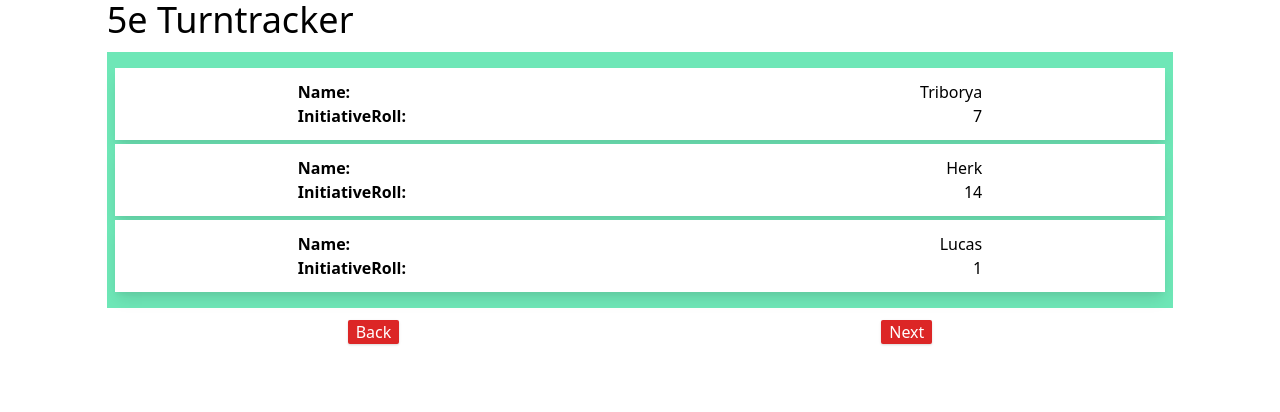
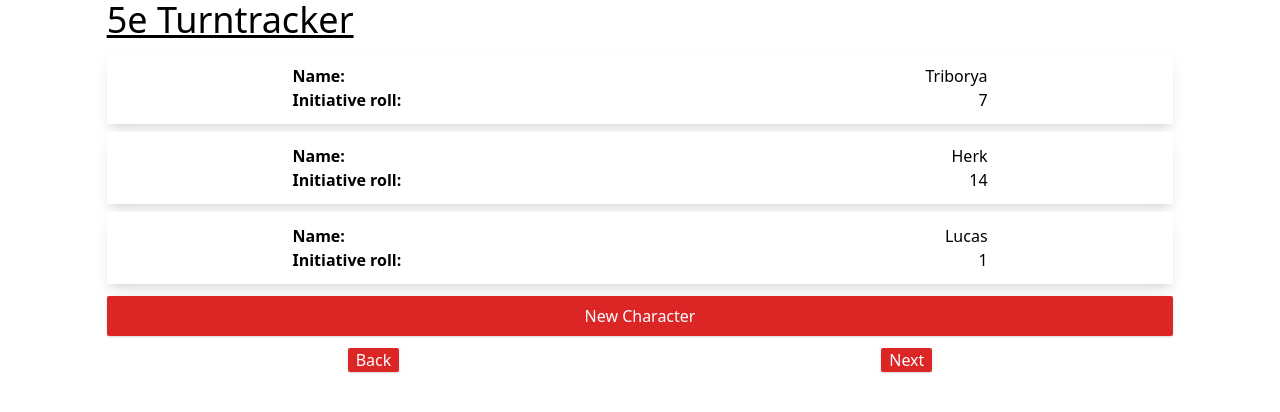
Before and after one commit to MauriceFreund/5e-turntracker, a React (Vite) app: page / in a window 1280 px wide. Shown: the top 412 px of the page. Built offline with nearby package versions, Linux system fonts and the light colour scheme.

Commit message:
Added Button to add new characters to the list

```diff
--- a/src/components/CharacterCardComponent.tsx
+++ b/src/components/CharacterCardComponent.tsx
@@ -18,8 +18,8 @@ export default function CharacterCardComponent(props: CharacterCardComponentProp
           <span>{character.name}</span>
         </div>
         <div className="flex justify-between">
-          <span className="font-bold">InitiativeRoll: </span>
-          <span>{character.initiativeValue}</span>
+          <span className="font-bold">Initiative roll: </span>
+          <span>{character.initiativeRoll}</span>
         </div>
       </div>
     </div>
--- /dev/null
+++ b/src/components/CharacterCreationButton.tsx
@@ -0,0 +1,26 @@
+import React from "react"
+import { Character } from "../model/character"
+
+interface CharacterCreationButtonProps {
+  onClick(): void
+}
+
+export default function CharacterCreationButton(props: CharacterCreationButtonProps) {
+
+  const {onClick} = props
+
+  return (
+    <button
+        onClick={onClick}
+        className="
+          bg-red-600
+          hover:bg-red-400
+          active:bg-red-800
+          w-full
+          rounded-sm
+          p-2
+          text-center
+          text-white
+          shadow">New Character</button>
+  )
+}
--- a/src/components/TurnOrderListComponent.tsx
+++ b/src/components/TurnOrderListComponent.tsx
@@ -11,7 +11,7 @@ export default function TurnTrackerMainComponent(props: TurnTrackerMainComponent
   const {characters} = props
 
   const characterList = useMemo(() => {
-    return <ul className="py-4 px-2 flex flex-col gap-1">
+    return <ul className="flex flex-col gap-2">
       {characters.map((character) => {
         return <li><CharacterCardComponent character={character}/></li>
       })}
@@ -19,7 +19,7 @@ export default function TurnTrackerMainComponent(props: TurnTrackerMainComponent
   }, [characters])
 
   return (
-    <div className="w-full bg-green-300">{characterList}</div>
+    <div className="w-full">{characterList}</div>
   )
 
 }
--- a/src/components/TurnTrackerMainComponent.tsx
+++ b/src/components/TurnTrackerMainComponent.tsx
@@ -1,18 +1,24 @@
 import React, {useState} from 'react'
 
 import {Character} from '../model/character'
+import CharacterCreationButton from './CharacterCreationButton'
 import TrackerControlComponent from './TrackerControlComponent'
 import TurnOrderListComponent from './TurnOrderListComponent'
 
 export default function TurnTrackerMainComponent() {
 
   const initialCharacter: Character[] = [
-    {name: "Triborya", initiativeValue: 7},
-    {name: "Herk", initiativeValue: 14},
-    {name: "Lucas", initiativeValue: 1}
+    {name: "Triborya", initiativeRoll: 7},
+    {name: "Herk", initiativeRoll: 14},
+    {name: "Lucas", initiativeRoll: 1}
   ]
 
   const [characters, setCharacters] = useState<Character[]>(initialCharacter)
+
+  function pushNewCharacter() {
+    const newCharacter = {name: "Charactername", initiativeRoll: 10 }
+    setCharacters([...characters, newCharacter])
+  }
 
   function rollForwards() {
     if (characters.length > 0) {
@@ -31,8 +37,9 @@ export default function TurnTrackerMainComponent() {
 
   return (
     <div className="flex flex-col items-center gap-3 w-5/6">
-      <h1 className="text-4xl w-full">5e Turntracker</h1>
+      <h1 className="text-4xl w-full underline">5e Turntracker</h1>
       <TurnOrderListComponent characters={characters}/>
+      <CharacterCreationButton onClick={pushNewCharacter}/>
       <TrackerControlComponent
         disabled={characters.length === 0}
         onNext={rollForwards}
--- a/src/model/character.tsx
+++ b/src/model/character.tsx
@@ -1,4 +1,4 @@
 export interface Character {
   name: string
-  initiativeValue: number
+  initiativeRoll: number
 }
```
